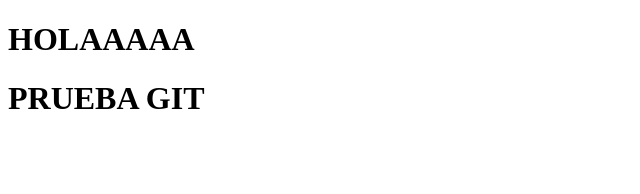
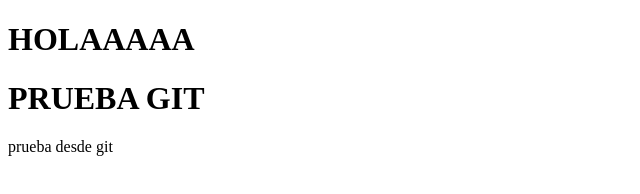
Before and after one commit to RodryDev/practica-git, a plain HTML site: page index.html in a window 1280 px wide. Shown: the whole page, without its empty margins (0-640 px from the left). Drawn offline with Linux system fonts and the light colour scheme.

Commit message:
Update index.html

```diff
--- a/index.html
+++ b/index.html
@@ -16,6 +16,8 @@
     <h1>
         PRUEBA GIT
     </h1>
+
+      <p> prueba desde git </p>
 </p>
   </div>
 
```
